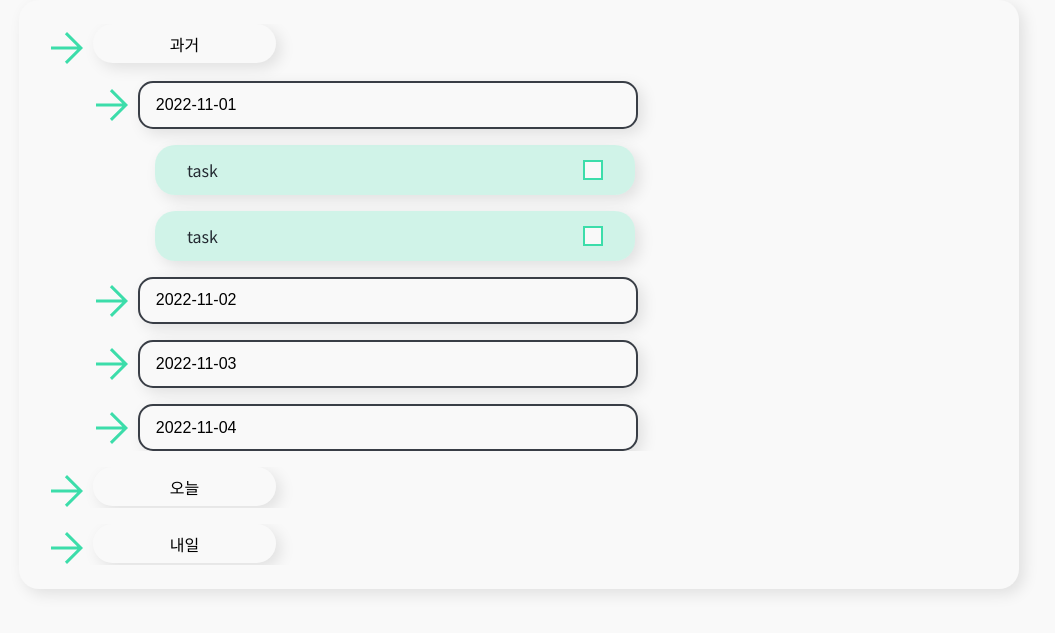
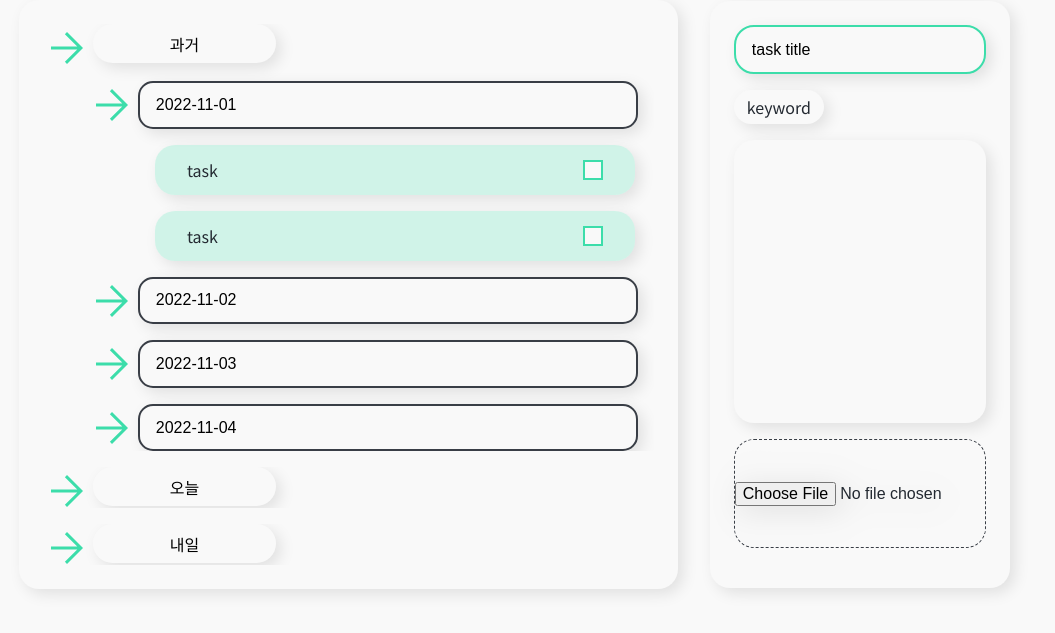
Before and after one commit to wdahlia/Plan-T, a Django app: template templates/todos/working/alltask.html in a window 1280 px wide. Shown: the top 633 px of the page, without its empty margins (121-1176 px from the left). Run offline with Django 3.2, Linux system fonts and the light colour scheme; the template is opened without the code that fills it, so the values that code supplies are empty.

Commit message:
templates : alltask.html 스타일 수정 - timedetail-form area 추가

```diff
--- a/static/styles/alltask.css
+++ b/static/styles/alltask.css
@@ -1,12 +1,24 @@
 @import url("https://fonts.googleapis.com/css2?family=Black+Han+Sans&family=Noto+Sans+KR:wght@400;700;900&display=swap");
 @import url(./fontall.css);
 @import url(./main.css);
+@import url(./create_today.css);
 
 
-section .task-timeline .box-area{
+#timeline-box-area{
   display: flex;
+  align-items: center;
+  border-radius: 20px;
 }
 
+.task-timeline #time-box{
+  margin-right: 2rem;
+}
+
+.task-timeline #timedetail-form-area{
+  width: 30%;
+}
+
+/* timeline area */
 .task-timeline .past-timeline{
   overflow-y: scroll;
   margin-top: 1rem;
@@ -70,10 +82,12 @@ section .task-timeline .box-area{
   background-color: var(--bg);
   border: 2px solid var(--bg-dark);
   border-radius: 15px;
-  min-width: 500px;
+  width: 500px;
   text-align: start;
   padding: .8rem 1rem;
+  margin-right: 1rem;
 }
+
 
 .past-date_all .past-task_list{
   margin-left: 7rem;
@@ -104,3 +118,12 @@ input[id="past-check"] + label{
   border: 2px solid var(--main);
   position: relative;
 }
+
+/* timedetail-from-area */
+#today-detail-form .keyword-box{
+  width: 90px;
+}
+
+#today-detail-form .today_task-img{
+  padding: 2.6rem 0;
+}
--- a/static/styles/create_today.css
+++ b/static/styles/create_today.css
@@ -3,12 +3,13 @@
 @import url(./main.css);
 
 /* todayList Form */
-#today-form{
+#today-form, #today-detail-form{
   display: flex;
   flex-direction: column;
 }
 
-#today-form .today_task-title{
+#today-form .today_task-title,
+#today-detail-form .today_task-title{
   height: 49px;
   background: var(--bg);
   border: 2px solid var(--main);
@@ -18,8 +19,12 @@
 }
 
 #today-form .keyword-box{
+  width: 113px;
+}
+
+#today-form .keyword-box,
+#today-detail-form .keyword-box{
   margin: 1rem 0;
-  width: 113px;
   height: 34px;
   box-shadow: 5px 5px 15px rgba(0, 0, 0, 0.1);
   border-radius: 20px;
@@ -27,22 +32,40 @@
   text-align: center;
 }
 
-#today-form .keyword-box span{
+#today-form .keyword-box span,
+#today-detail-form .keyword-box span{
   line-height: 34px;
 }
 
-#today-form .today_task-textarea{
+#today-form .today_task-textarea,
+#today-detail-form .today_task-textarea{
   border-radius: 20px;
   height: 283px;
   box-shadow: 5px 5px 15px rgba(0, 0, 0, 0.1);
   background-color: var(--bg);
   border: 0;
   padding: 3rem;
+  resize: none;
+  transition: .18s;
+}
+
+#today-form .today_task-textarea:active,
+#today-detail-form .today_task-textarea:active{
+  border: none;
+}
+
+#today-form .today_task-textarea:focus,
+#today-detail-form .today_task-textarea:focus{
+  outline: var(--main) solid 2px;
 }
 
 #today-form .today_task-img{
+  padding: 5rem 0;
+}
+
+#today-form .today_task-img,
+#today-detail-form .today_task-img{
   margin: 1rem 0;
-  padding: 5rem 0;
   border-radius: 20px;
   border: 1px dashed var(--bg-dark);
   filter: drop-shadow(5px 5px 15px rgba(0, 0, 0, 0.1));
--- a/templates/todos/working/alltask.html
+++ b/templates/todos/working/alltask.html
@@ -14,8 +14,8 @@
   <!-- timeline section -->
   <section class="task-timeline">
     <div class="container">
-      <div class="box-area">
-        <div class="box">
+      <div class="box-area" id="timeline-box-area">
+        <div class="box" id="time-box">
           <div class="past-timeline">
             <div class="timeline-box">
               <span class="arrow-icon">
@@ -99,7 +99,14 @@
             </div>
           </div>
         </div>
-
+        <div class="box" id="timedetail-form-area">
+          <form action="" method="post" id="today-detail-form">
+            <input type="text" name="" value="task title" class="today_task-title">
+            <div class="keyword-box"><span>keyword</span></div>
+            <textarea name="" class="today_task-textarea" cols="30" rows="10"></textarea>
+            <input type="file" name="" class="today_task-img" id="">
+          </form>
+        </div>
       </div>
     </div>
   </section>
```
Also changed, not shown: accounts/templates/test/profile.html (+33 -16 lines), templates/todos/working/create_today.html (+0 -50 lines).
